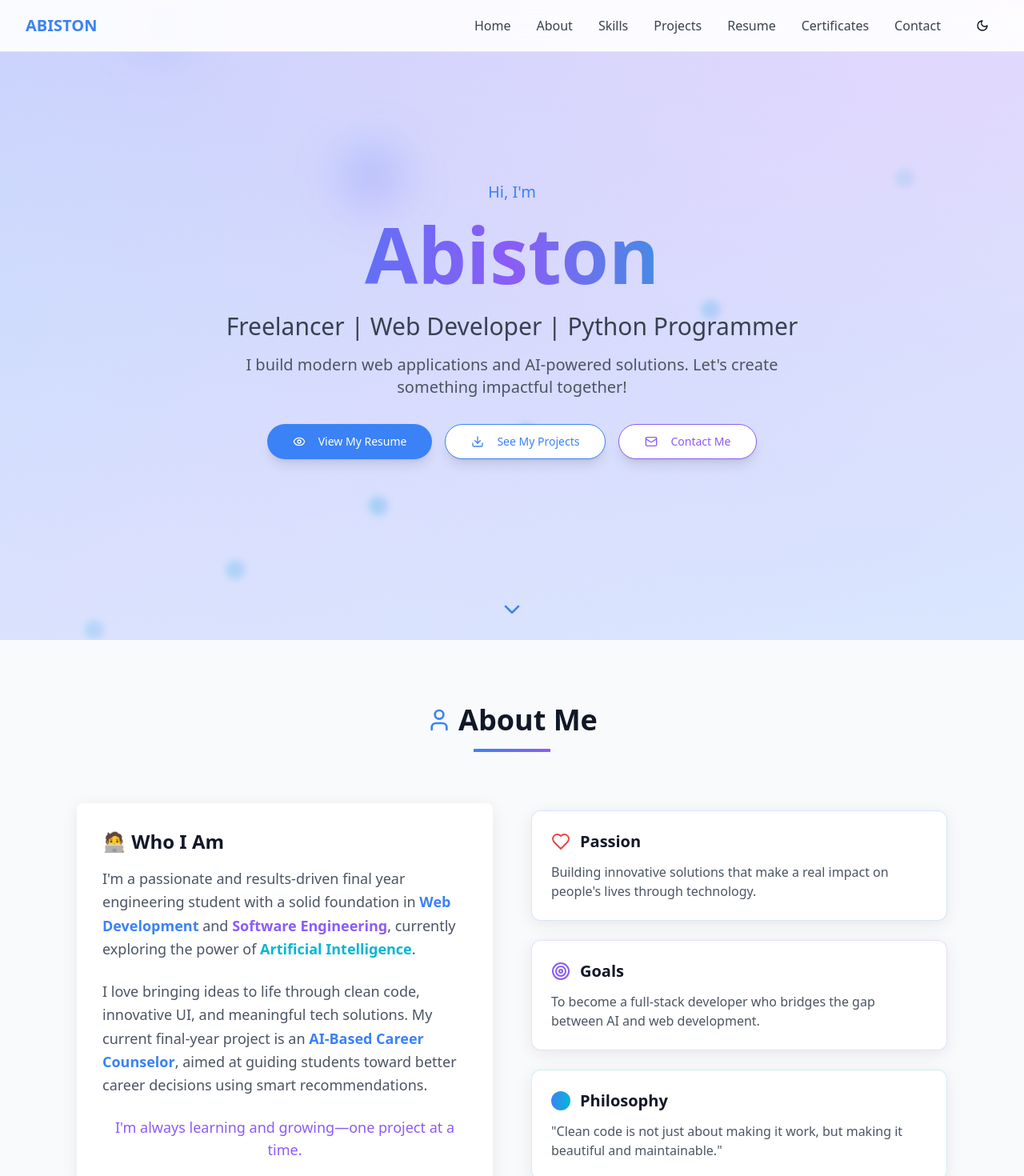
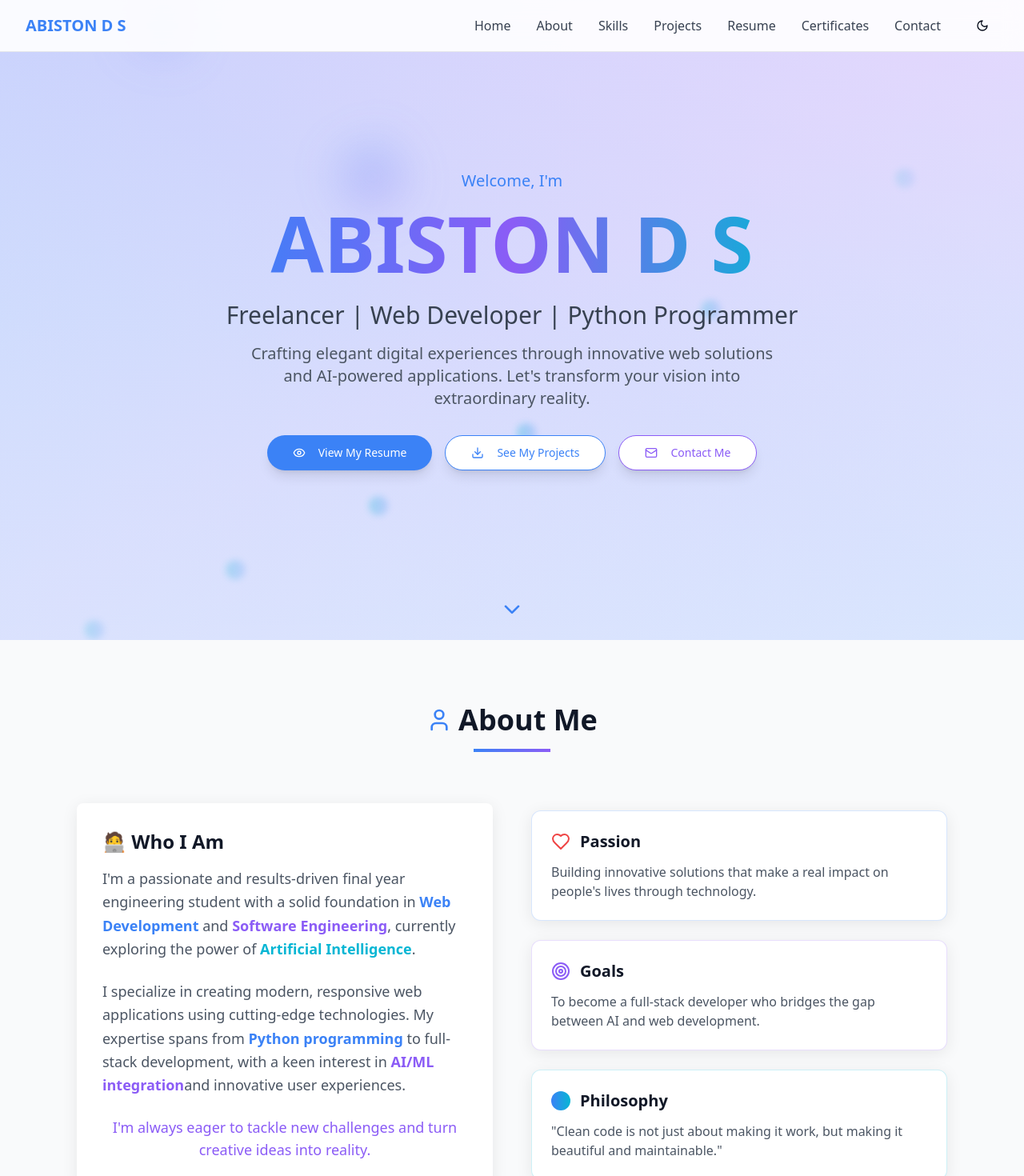
Before and after one commit to Abiston20/portfolio, a React (Vite) app: page / in a window 1280 px wide. Shown: the top 1470 px of the page at 80% size. Built offline with nearby package versions, Linux system fonts and the light colour scheme.

Commit message:
Refactor: Update About Me section, header, and social links
- Removed final year project details from the About Me section and updated content.
- Changed the name to "ABISTON D S".
- Removed the Twitter link and added a Facebook link.
- Improved the header text for a more elegant look.

```diff
--- a/src/components/AboutSection.tsx
+++ b/src/components/AboutSection.tsx
@@ -50,15 +50,16 @@ const AboutSection = () => {
 
                 <div className="mb-6">
                   <p className="text-gray-600 dark:text-gray-300 text-lg leading-relaxed">
-                    I love bringing ideas to life through clean code, innovative UI, and meaningful tech solutions.
-                    My current final-year project is an <span className="text-portfolio-primary font-semibold">AI-Based Career Counselor</span>,
-                    aimed at guiding students toward better career decisions using smart recommendations.
+                    I specialize in creating modern, responsive web applications using cutting-edge technologies.
+                    My expertise spans from <span className="text-portfolio-primary font-semibold">Python programming</span> to
+                    full-stack development, with a keen interest in <span className="text-portfolio-secondary font-semibold">AI/ML integration</span>
+                    and innovative user experiences.
                   </p>
                 </div>
 
                 <div className="text-center">
                   <p className="text-portfolio-secondary font-medium text-lg">
-                    I'm always learning and growing—one project at a time.
+                    I'm always eager to tackle new challenges and turn creative ideas into reality.
                   </p>
                 </div>
               </CardContent>
--- a/src/components/HeroSection.tsx
+++ b/src/components/HeroSection.tsx
@@ -82,7 +82,7 @@ const HeroSection = () => {
             transition={{ delay: 0.2, duration: 0.6 }}
             className="text-lg sm:text-xl text-portfolio-primary dark:text-portfolio-accent font-medium mb-4"
           >
-            Hi, I'm
+            Welcome, I'm
           </motion.p>
 
           <motion.h1
@@ -91,7 +91,7 @@ const HeroSection = () => {
             transition={{ delay: 0.4, duration: 0.8 }}
             className="text-5xl sm:text-7xl lg:text-8xl font-bold text-gray-900 dark:text-white mb-6 bg-gradient-to-r from-portfolio-primary via-portfolio-secondary to-portfolio-accent bg-clip-text text-transparent"
           >
-            Abiston
+            ABISTON D S
           </motion.h1>
 
           <motion.p
@@ -107,9 +107,10 @@ const HeroSection = () => {
             initial={{ opacity: 0, y: 30 }}
             animate={{ opacity: 1, y: 0 }}
             transition={{ delay: 0.8, duration: 0.6 }}
-            className="text-lg sm:text-xl text-gray-600 dark:text-gray-400 mb-8 max-w-2xl mx-auto"
+            className="text-lg sm:text-xl text-gray-600 dark:text-gray-400 mb-8 max-w-2xl mx-auto leading-relaxed"
           >
-            I build modern web applications and AI-powered solutions. Let's create something impactful together!
+            Crafting elegant digital experiences through innovative web solutions and AI-powered applications.
+            Let's transform your vision into extraordinary reality.
           </motion.p>
 
           <motion.div
--- a/src/components/Navigation.tsx
+++ b/src/components/Navigation.tsx
@@ -42,7 +42,7 @@ const Navigation = ({ darkMode, setDarkMode }: NavigationProps) => {
             whileHover={{ scale: 1.05 }}
             className="text-xl font-bold text-portfolio-primary dark:text-white"
           >
-            ABISTON
+            ABISTON D S
           </motion.div>
 
           {/* Desktop Navigation */}
```
